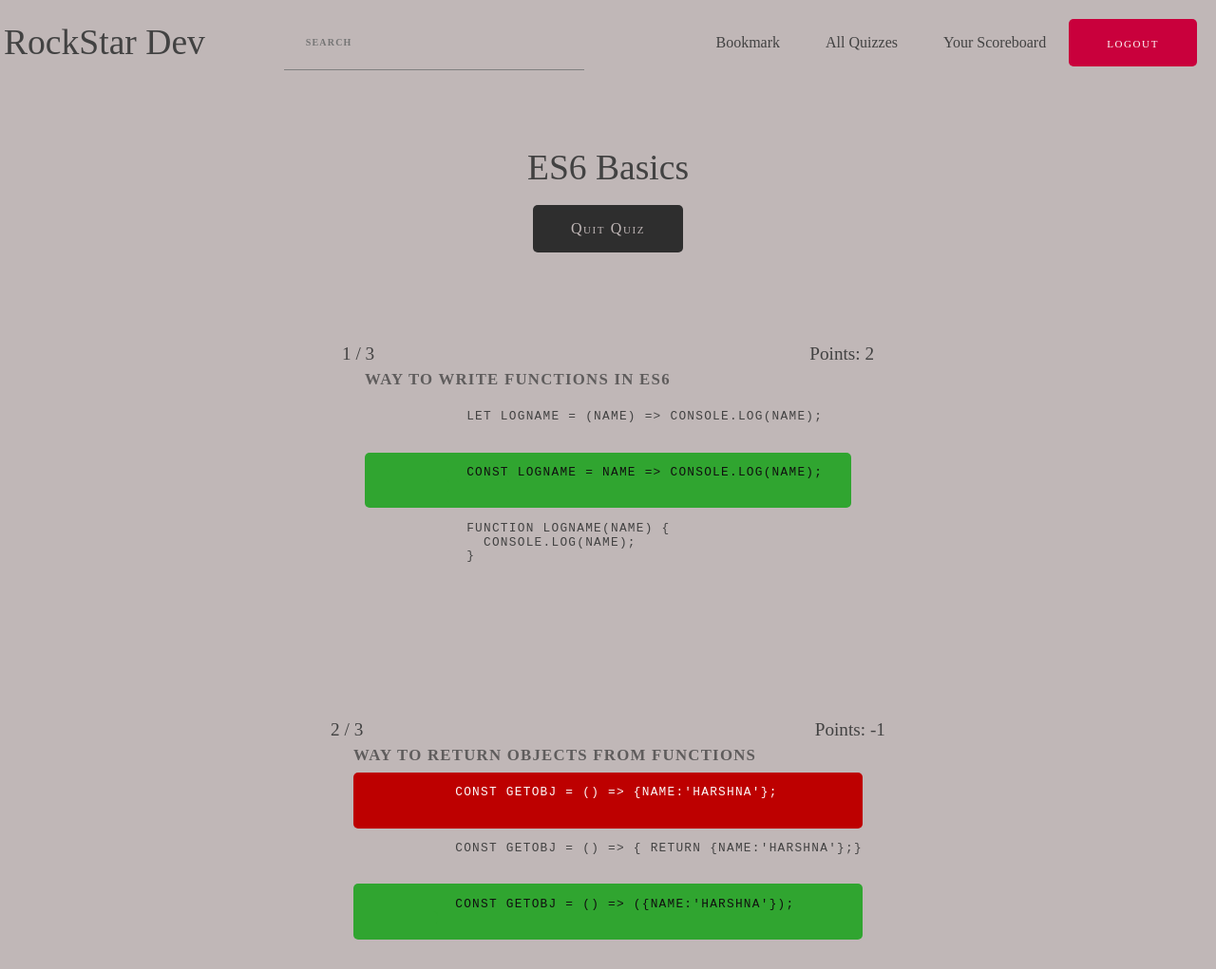
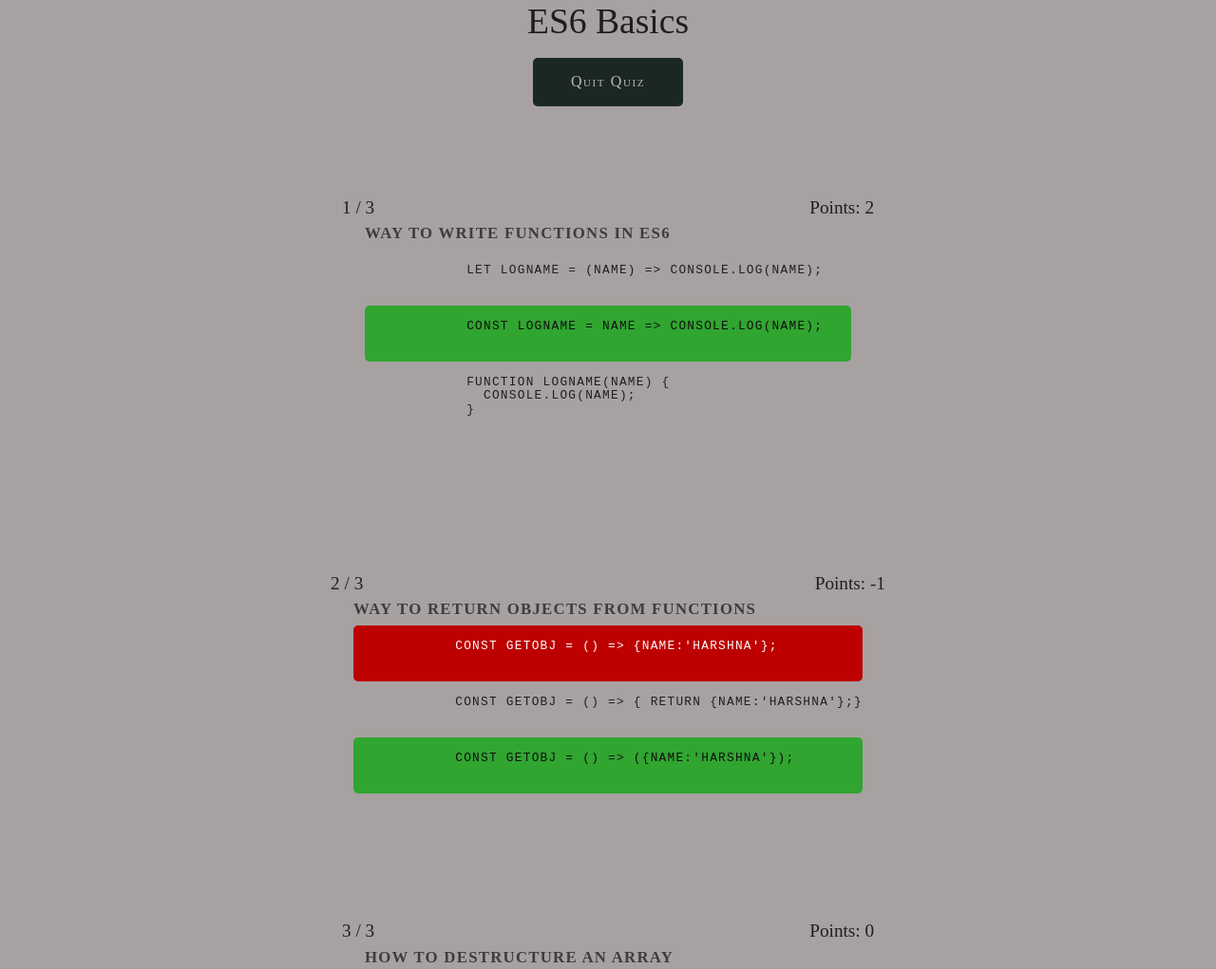
Before and after one commit to HarshnaNHaswani/quiz, a plain HTML site: page pages/gameplay/es6-basics/game.html in a window 1280 px wide. Shown: the top 1021 px of the page at 95% size. Drawn offline with Linux system fonts and the light colour scheme.

Commit message:
refactor: brand-theme, file format

```diff
--- a/pages/gameplay/es6-basics/game.html
+++ b/pages/gameplay/es6-basics/game.html
@@ -15,38 +15,6 @@
 </head>
 
 <body>
-
-
-  <nav class="nav nav-site" role="main">
-    <header>
-      <h1 class="heading"><a href="/pages/quizzes.html">RockStar Dev</a></h1>
-    </header>
-    <div class="form-item status-plain-outline">
-      <input type="search" name="search" id="search" class="form-input" placeholder="search" aria-label="search"
-        autocomplete="name">
-    </div>
-    <ul class="list list-inline">
-
-
-      <li class="list-item">
-        <a href="/pages/bookmark.html">bookmark</a>
-      </li>
-
-
-
-      <li class="list-item">
-        <a href="/pages/quizzes.html">All Quizzes</a>
-      </li>
-
-
-      <li class="list-item">
-        <a href="/pages/scoreboard.html">Your Scoreboard</a>
-      </li>
-
-    </ul>
-    <button class="btn bg-accent btn-logout"><a href="/">logout</a></button>
-  </nav>
-
 
   <header>
     <h1 id="page-title">ES6 Basics</h1>
--- a/styles/01-settings/brand.css
+++ b/styles/01-settings/brand.css
@@ -1,13 +1,13 @@
 /* primary, secondary, accent... */
 :root {
-  --color-primary: #2e2e2e;
+  --color-primary: #1b2722;
   --color-primary-inverse: #c0b7b7;
   --color-secondary: #646668;
   --color-secondary-inverse: #ffffff;
-  --color-accent: #c9003c;
-  --color-accent-inverse: #ffffff;
-  --color-text: #424242;
-  --color-background: #c0b7b7;
+  --color-accent: #24111c;
+  --color-accent-inverse: #797878;
+  --color-text: #1f1e1e;
+  --color-background: #a7a1a1;
   --color-shadow: #00000033
 }
 
--- a/styles/04-elements/elements.css
+++ b/styles/04-elements/elements.css
@@ -30,12 +30,6 @@ p {
 }
 
 iframe {
-  /* border: 0; */
-  /* border-top: 1px solid;
-  border-left: 1px solid; */
-  /* border-radius: 5px; */
-  /* box-shadow: 0px 0px 15px #745e6f inset; */
-  /* padding: 4ch; */
   height: clamp(300px, 400px, 500px);
   width: 150%
 }
--- a/styles/06-components/site-nav.css
+++ /dev/null
@@ -1,22 +0,0 @@
-.nav-main{
-  display: flex;
-  padding: 10px;
-  border-bottom-left-radius: 2rem;
-  border-bottom-right-radius: 2rem;
-  margin-bottom: 10ch;
-}
-.nav-main ul{
-  margin-left: auto;
-  display: inline-flex;
-  align-items: flex-end;
-}
-.nav-list-item{
-  margin: 0 2vw;
-  padding: 0 0.5vw;
-  text-transform: capitalize;
-}
-
-.nav-side .nav-list-item{
-  margin: 2ch 5ch 2ch 10vw;
-  list-style-type:circle;
-}
--- a/styles/06-components/brand-theme.css
+++ b/styles/99-trumps/brand-theme.css
@@ -50,7 +50,7 @@
 
  .card-title-float .card-header {
    bottom: 0;
-   transform: translateY(50%);
+   transform: translateY(-50%);
  }
 
  .grid-fill {
@@ -87,3 +87,8 @@
    font-weight: 700;
    font-size: 1.05em;
  }
+
+ .quizzes .card-actions .btn,
+ .bookmark .card-actions .btn {
+   width: 80%;
+ }
--- a/styles/main.css
+++ b/styles/main.css
@@ -12,9 +12,6 @@
 /* oocss, design patterns, no cosmetics, using classes, Agnostically named e.g. .ui-list */
 
 @import url(05-objects/logo.css);
-@import url(05-objects/nav.css);
-@import url(05-objects/nav.css);
-@import url(05-objects/page.css);
 @import url(05-objects/landing.css);
 @import url(05-objects/avatar.css);
 @import url(05-objects/alert.css);
@@ -26,15 +23,15 @@
 @import url(05-objects/list.css);
 
 /* fully designed components/pieces of UI using classes explicitly named e.g. .products-list*/
-@import url(06-components/brand-theme.css);
 @import url(06-components/card.css);
-@import url(06-components/site-nav.css);
+@import url(06-components/grid.css);
 @import url(06-components/modal.css);
-@import url(06-components/grid.css);
+@import url(06-components/nav.css);
 @import url(06-components/rating.css);
 @import url(06-components/snackbar.css);
 
 /* utilities, overrides, helper */
+@import url(99-trumps/brand-theme.css);
 @import url(99-trumps/status.css);
 @import url(99-trumps/utils.css);
 @import url(99-trumps/text-utils.css);
```
Also changed, not shown: pages/gameplay/es6-basics/game-results.html (+1 -2 lines), pages/quizzes.html (+0 -8 lines), styles/06-components/nav.css (line endings or trailing spaces).
